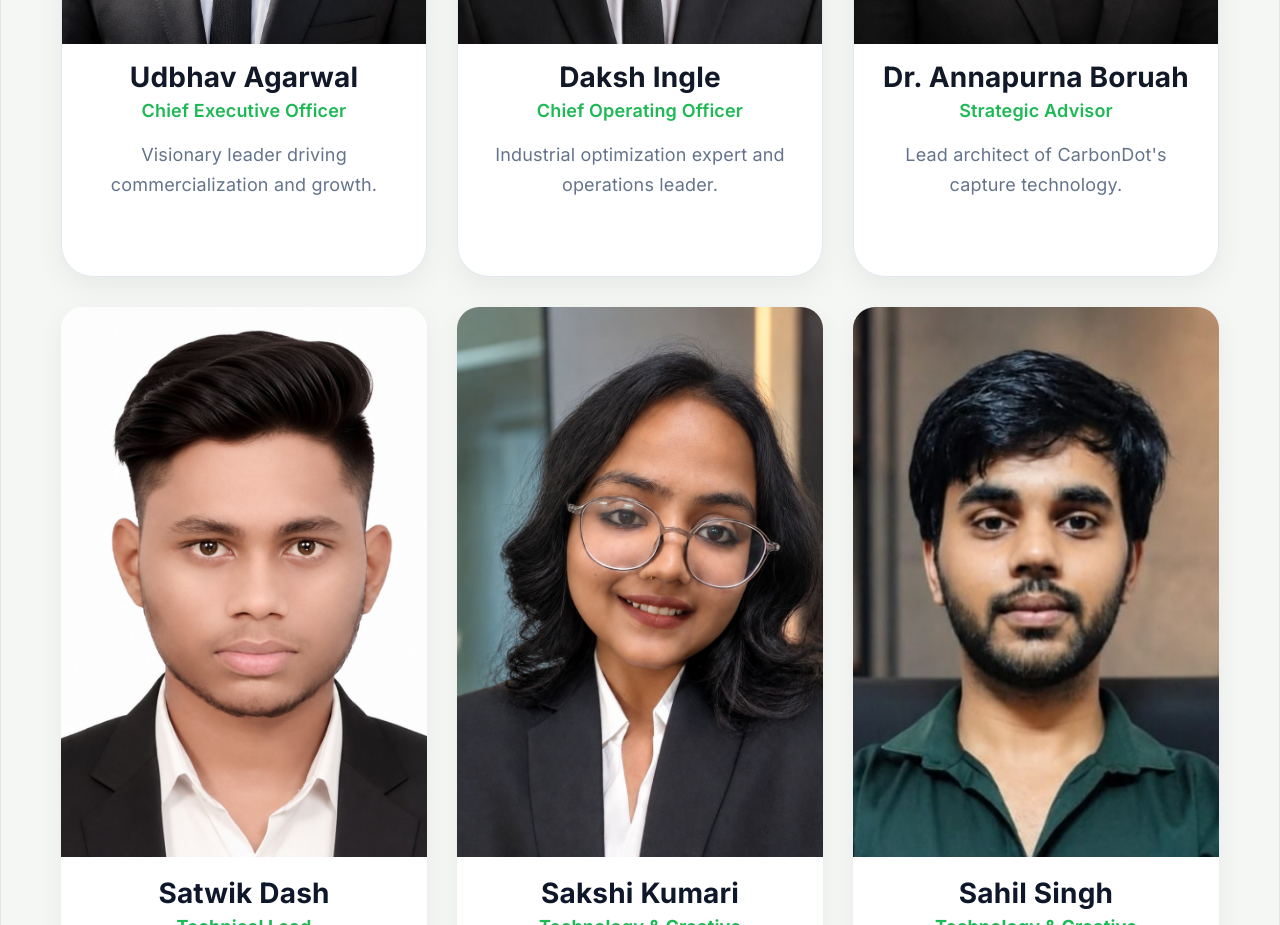
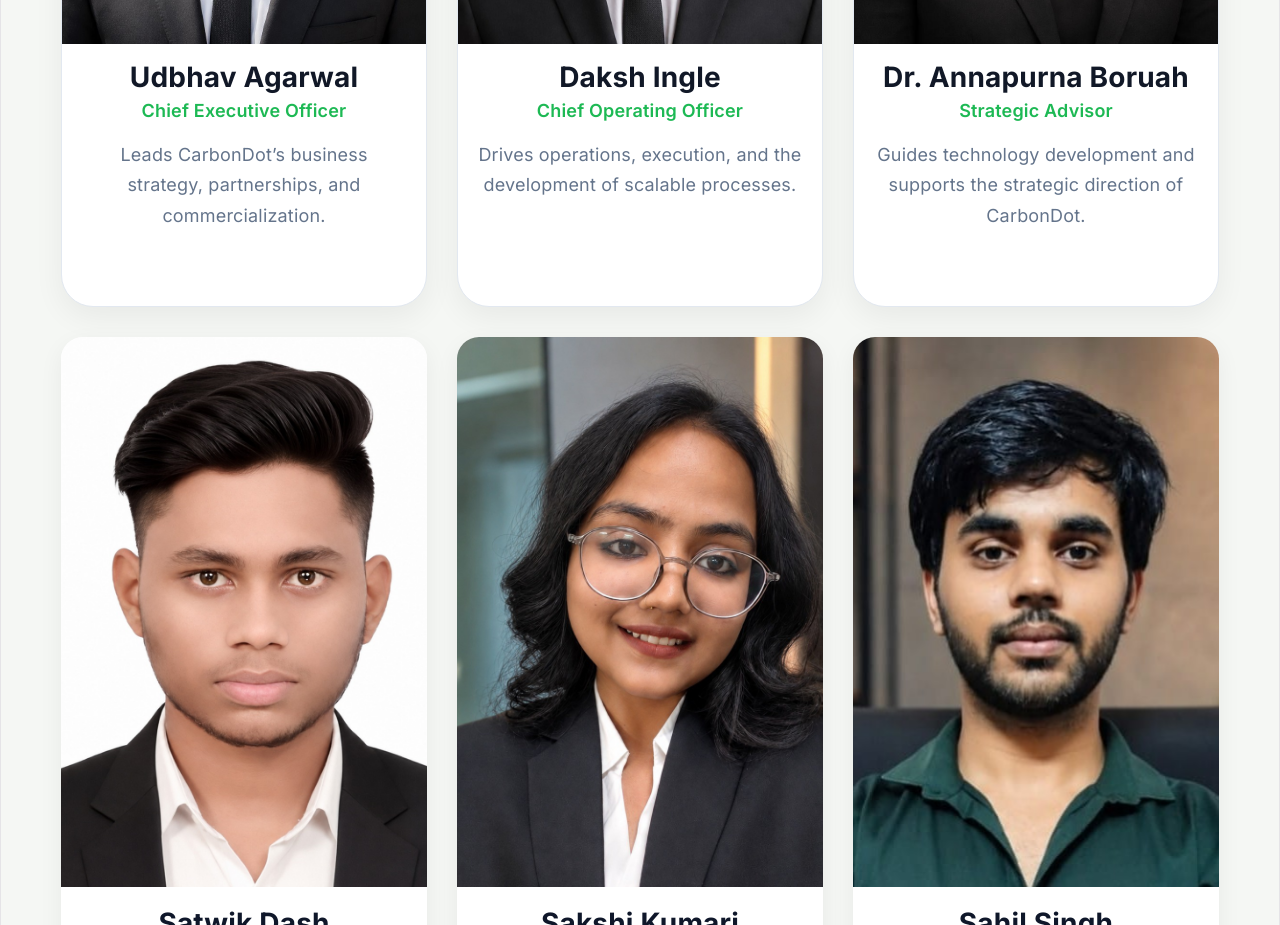
Before and after one commit to carbondotofficial/carbondot-website, a React (Vite) app: page /team in a window 1280 px wide. Shown: the part 800-1725 px from the top of the page. Built offline with nearby package versions, Linux system fonts and the light colour scheme.

Commit message:
Updated leadership descriptions

```diff
--- a/src/pages/Team.jsx
+++ b/src/pages/Team.jsx
@@ -26,7 +26,7 @@ function Team() {
           <h3>Udbhav Agarwal</h3>
           <span>Chief Executive Officer</span>
           <p>
-            Visionary leader driving commercialization and growth.
+           Leads CarbonDot’s business strategy, partnerships, and commercialization.
           </p>
         </div>
 
@@ -35,7 +35,7 @@ function Team() {
           <h3>Daksh Ingle</h3>
           <span>Chief Operating Officer</span>
           <p>
-            Industrial optimization expert and operations leader.
+            Drives operations, execution, and the development of scalable processes.
           </p>
         </div>
 
@@ -44,7 +44,7 @@ function Team() {
           <h3>Dr. Annapurna Boruah</h3>
           <span>Strategic Advisor</span>
           <p>
-            Lead architect of CarbonDot's capture technology.
+            Guides technology development and supports the strategic direction of CarbonDot.
           </p>
           <div className="team-members-grid">
 
```
